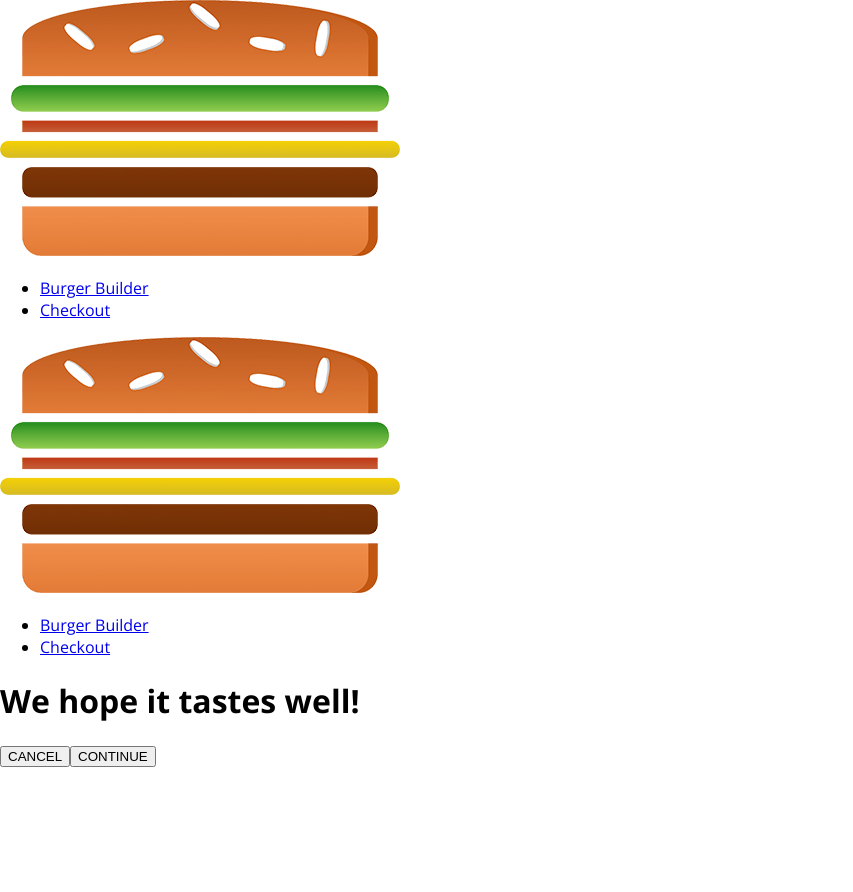
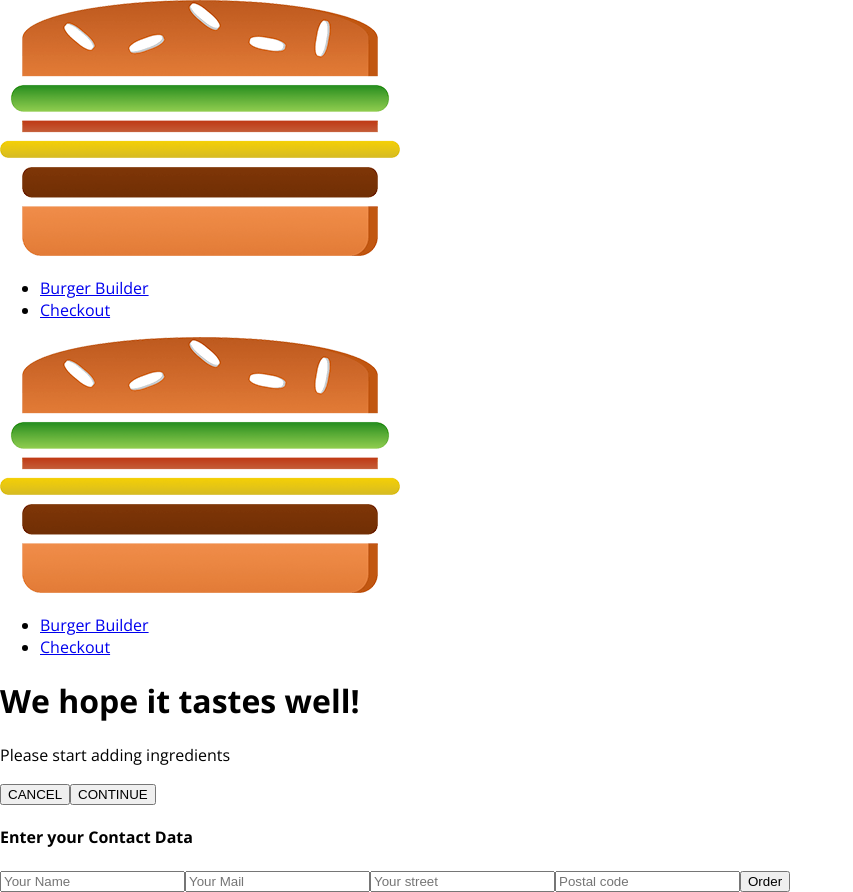
Before and after one commit to ilievZlatko/burger-builder, a React app: page /checkout in a window 1280 px wide. Both pictures are taken after a click on the button "CONTINUE". Shown: the whole page, without its empty margins (0-853 px from the left). Before the commit the page ends 800 px from the top, so only its background shows below. Built offline with nearby package versions, Linux system fonts and the light colour scheme.

Commit message:
update checkout page

```diff
--- a/src/containers/BurgerBuilder/BurgerBuilder.js
+++ b/src/containers/BurgerBuilder/BurgerBuilder.js
@@ -116,7 +116,16 @@
 		// 		this.setState({ loading: false, purchasing: false });
 		// 		console.log(err);
 		// 	});
-		this.props.history.push('/checkout');
+		const queryParams = [];
+		for (let i in this.state.ingredients) {
+			queryParams.push(encodeURIComponent(i) + '=' + encodeURIComponent(this.state.ingredients[i]));
+		}
+		const queryString = queryParams.join('&');
+
+		this.props.history.push({
+			pathname: '/checkout',
+			search: '?' + queryString
+		});
 	};
 
 	render() {
--- a/src/containers/Checkout/Checkout.js
+++ b/src/containers/Checkout/Checkout.js
@@ -1,5 +1,8 @@
 import React, { Component } from 'react';
+import { Route } from 'react-router-dom';
+
 import CheckoutSummary from '../../components/Order/CheckoutSummary/CheckoutSummary';
+import ContactData from './ContactData/ContactData';
 
 class Checkout extends Component {
 	state = {
@@ -7,9 +10,18 @@
 			salad: 1,
 			meat: 1,
 			cheese: 1,
-			bacon: 1,
+			bacon: 1
 		},
 	};
+
+	componentDidMount() {
+		const query = new URLSearchParams(this.props.location.search);
+		const ingredients = {};
+		for (let param of query.entries()) {
+			ingredients[param[0]] = +param[1];
+		}
+		this.setState({ ingredients: ingredients });
+	}
 
 	checkoutCancelledHandler = () => {
 		this.props.history.goBack();
@@ -27,6 +39,10 @@
 					checkoutCancelled={this.checkoutCancelledHandler}
 					checkoutContinued={this.checkoutContinuedHandler}
 				/>
+				<Route
+					path={this.props.match.path + '/contact-data'}
+					component={ContactData}
+				/>
 			</div>
 		);
 	}
--- /dev/null
+++ b/src/containers/Checkout/ContactData/ContactData.css
@@ -0,0 +1,11 @@
+.ContactData {
+	margin: 20px auto;
+	width: 80%;
+	text-align: center;
+}
+
+@media (min-width: 600px) {
+	.ContactData {
+		width: 500px;
+	}
+}
--- /dev/null
+++ b/src/containers/Checkout/ContactData/ContactData.js
@@ -0,0 +1,40 @@
+import React, { Component } from 'react';
+
+import Button from '../../../components/UI/Button/Button';
+import classes from './ContactData.css';
+
+class ContactData extends Component {
+	state = {
+		name: '',
+		email: '',
+		address: {
+			street: '',
+			postalCode: '',
+		},
+	};
+
+	render() {
+		return (
+			<div className={classes.ContactData}>
+				<h4>Enter your Contact Data</h4>
+				<form>
+					<input type="text" name="name" placeholder="Your Name" />
+					<input type="email" name="email" placeholder="Your Mail" />
+					<input
+						type="text"
+						name="street"
+						placeholder="Your street"
+					/>
+					<input
+						type="text"
+						name="postal"
+						placeholder="Postal code"
+					/>
+					<Button btnType="Success">Order</Button>
+				</form>
+			</div>
+		);
+	}
+}
+
+export default ContactData;
```
